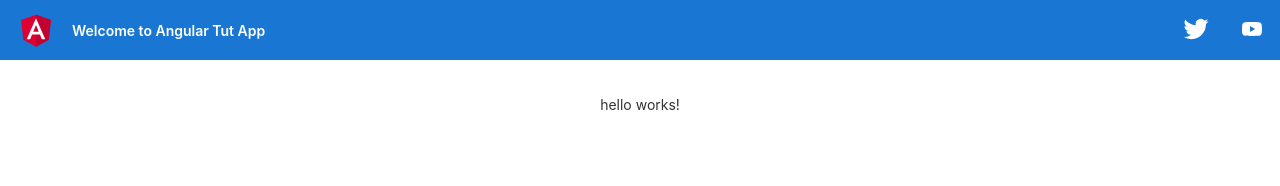
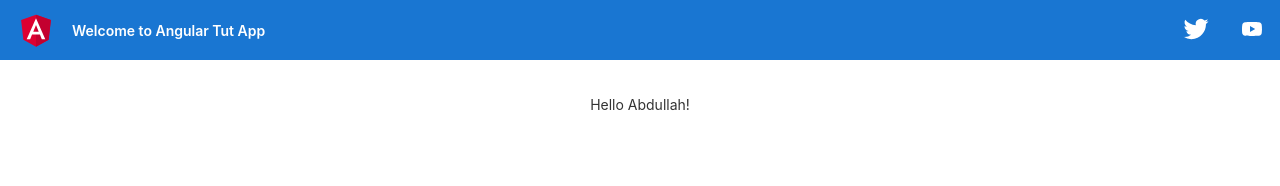
Before and after one commit to anewman15/angular-tut-app, an Angular app: page / in a window 1280 px wide. Shown: the top 186 px of the page. Built offline with nearby package versions, Linux system fonts and the light colour scheme.

Commit message:
Ouput public variable :name to html view

```diff
--- a/src/app/hello/hello.component.html
+++ b/src/app/hello/hello.component.html
@@ -1 +1 @@
-<p>hello works!</p>
+<p>Hello {{name}}!</p>
--- a/src/app/hello/hello.component.ts
+++ b/src/app/hello/hello.component.ts
@@ -6,7 +6,7 @@ import { Component, OnInit } from '@angular/core';
   styleUrls: ['./hello.component.scss']
 })
 export class HelloComponent implements OnInit {
-
+  public name = 'Abdullah'
   constructor() { }
 
   ngOnInit(): void {
```
